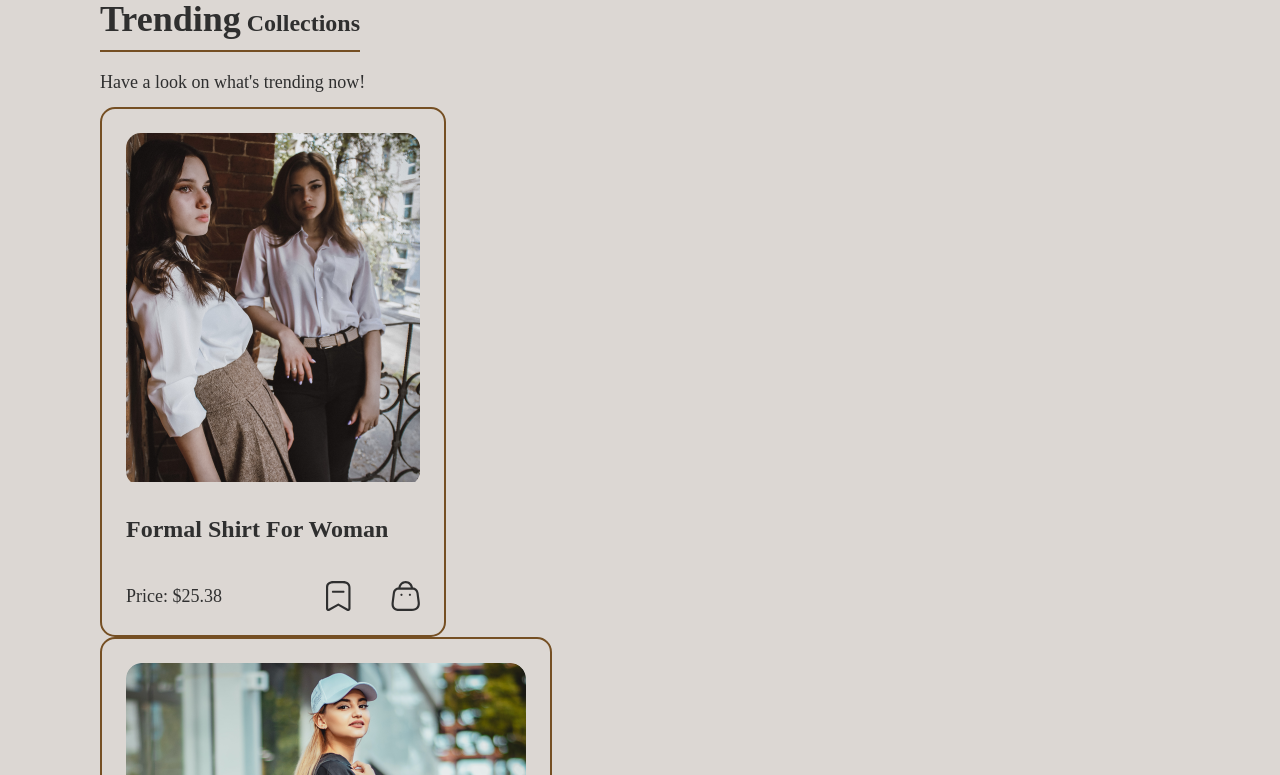
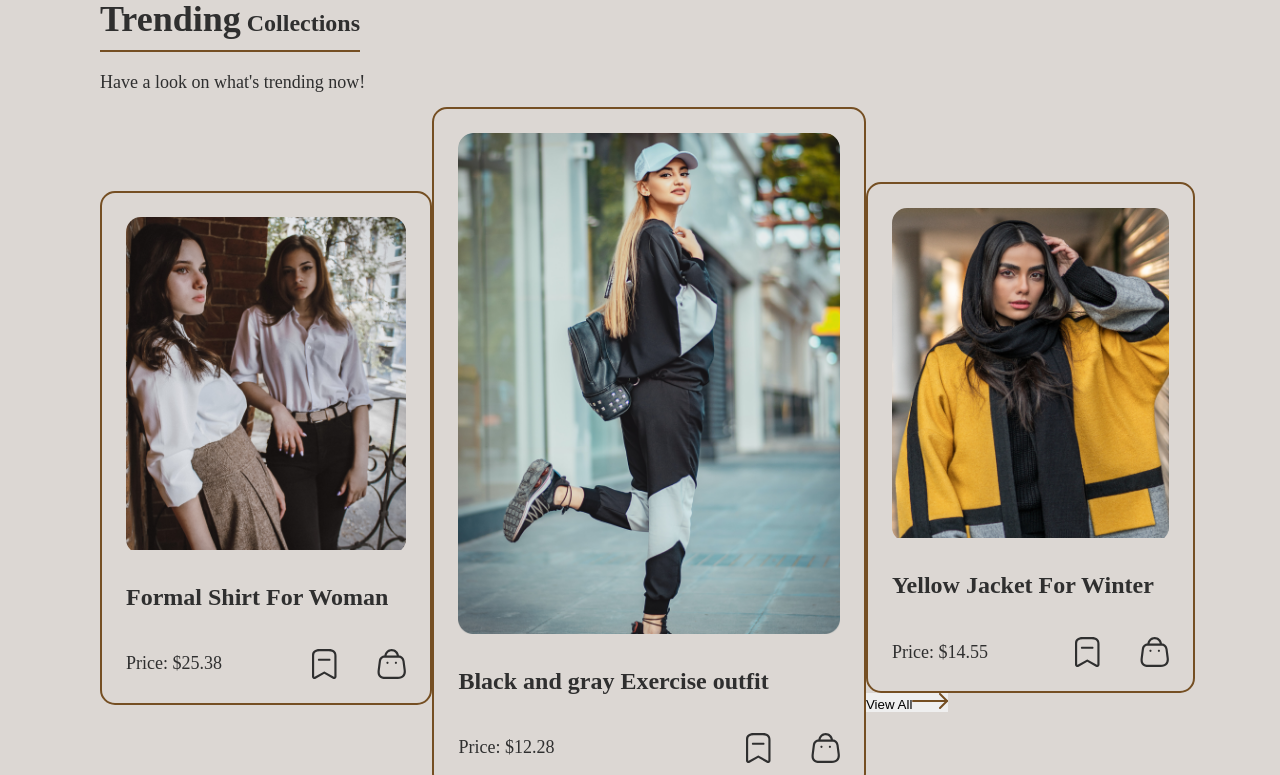
Before and after one commit to KiwiScreams/Sehlvet-landing-page, a React (Vite) app: page / in a window 1280 px wide. Shown: the part 985-1760 px from the top of the page. Built offline with nearby package versions, Linux system fonts and the light colour scheme.

Commit message:
trending

```diff
--- a/src/components/trending/Trending.css
+++ b/src/components/trending/Trending.css
@@ -69,3 +69,9 @@
     gap: 40px;
     align-items: center;
 }
+.trending--component .images
+{
+    display: flex;
+    align-items: center;
+    justify-content: space-between;
+}
--- a/src/components/trending/Trending.jsx
+++ b/src/components/trending/Trending.jsx
@@ -5,23 +5,6 @@ import img3 from "../../assets/images/images/nikita-kachanovsky-GY6ViMxtmDE-unsp
 import bookmarkIcon from "../../assets/images/icons/Bookmark.svg";
 import bagIcon from "../../assets/images/icons/Bag.svg";
 const Trending = () => {
-  const boxes = [
-    {
-      image: img1,
-      title: "Formal Shirt For Woman",
-      price: "$25.38",
-    },
-    {
-      image: img2,
-      title: "Black and gray Exercise outfit",
-      price: "$12.28",
-    },
-    {
-      image: img3,
-      title: "Yellow Jacket For Winter",
-      price: "$14.55",
-    },
-  ];
   return (
     <>
       <section className="trending--component">
@@ -32,21 +15,72 @@ const Trending = () => {
           <p>Have a look on what's trending now!</p>
         </div>
         <div className="images">
-          {boxes.map((box, index) => (
-            <div key={index} className="box">
+          <div className="box">
+            <div className="image-container">
+              <img src={img1} alt="" />
+            </div>
+            <h4>Formal Shirt For Woman</h4>
+            <div className="box-bottom">
+              <p>Price: $25.38</p>
+              <div className="flex-box">
+                <img src={bookmarkIcon} alt="" />
+                <img src={bagIcon} alt="" />
+              </div>
+            </div>
+          </div>
+          <div className="box">
+            <div className="image-container">
+              <img src={img2} alt="" />
+            </div>
+            <h4>Black and gray Exercise outfit</h4>
+            <div className="box-bottom">
+              <p>Price: $12.28</p>
+              <div className="flex-box">
+                <img src={bookmarkIcon} alt="" />
+                <img src={bagIcon} alt="" />
+              </div>
+            </div>
+          </div>
+          <div>
+            <div className="box">
               <div className="image-container">
-                <img src={box.image} alt="" />
+                <img src={img3} alt="" />
               </div>
-              <h4>{box.title}</h4>
+              <h4>Yellow Jacket For Winter </h4>
               <div className="box-bottom">
-                <p>Price: {box.price}</p>
+                <p>Price: $14.55</p>
                 <div className="flex-box">
                   <img src={bookmarkIcon} alt="" />
                   <img src={bagIcon} alt="" />
                 </div>
               </div>
             </div>
-          ))}
+            <button>
+              View All
+              <svg
+                width="36"
+                height="16"
+                viewBox="0 0 36 16"
+                fill="none"
+                xmlns="http://www.w3.org/2000/svg"
+              >
+                <path
+                  d="M1 8L35 8"
+                  stroke="#754F23"
+                  stroke-width="2"
+                  stroke-linecap="round"
+                  stroke-linejoin="round"
+                />
+                <path
+                  d="M28 1L35 8L28 15"
+                  stroke="#754F23"
+                  stroke-width="2"
+                  stroke-linecap="round"
+                  stroke-linejoin="round"
+                />
+              </svg>
+            </button>
+          </div>
         </div>
       </section>
     </>
```
